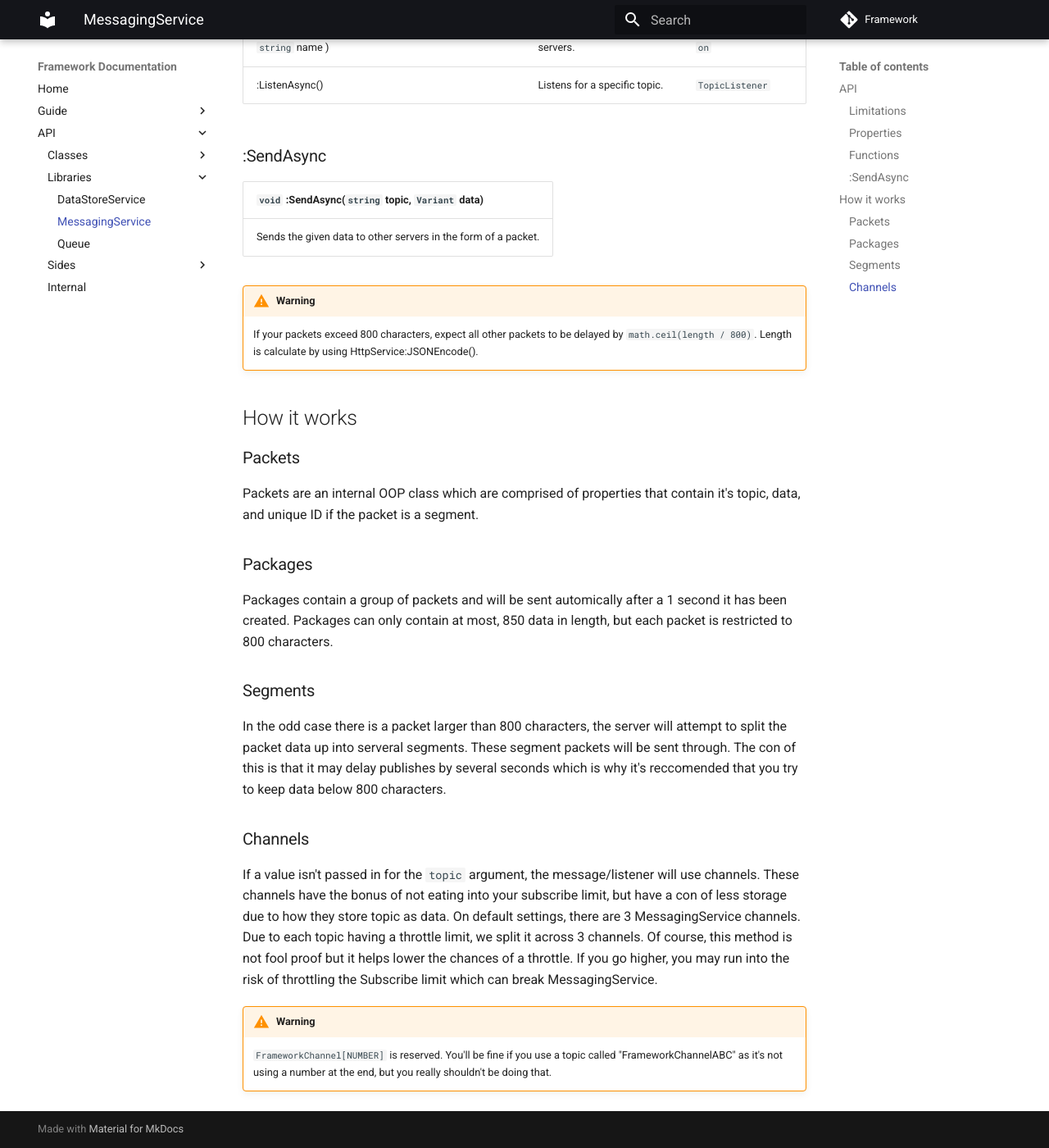
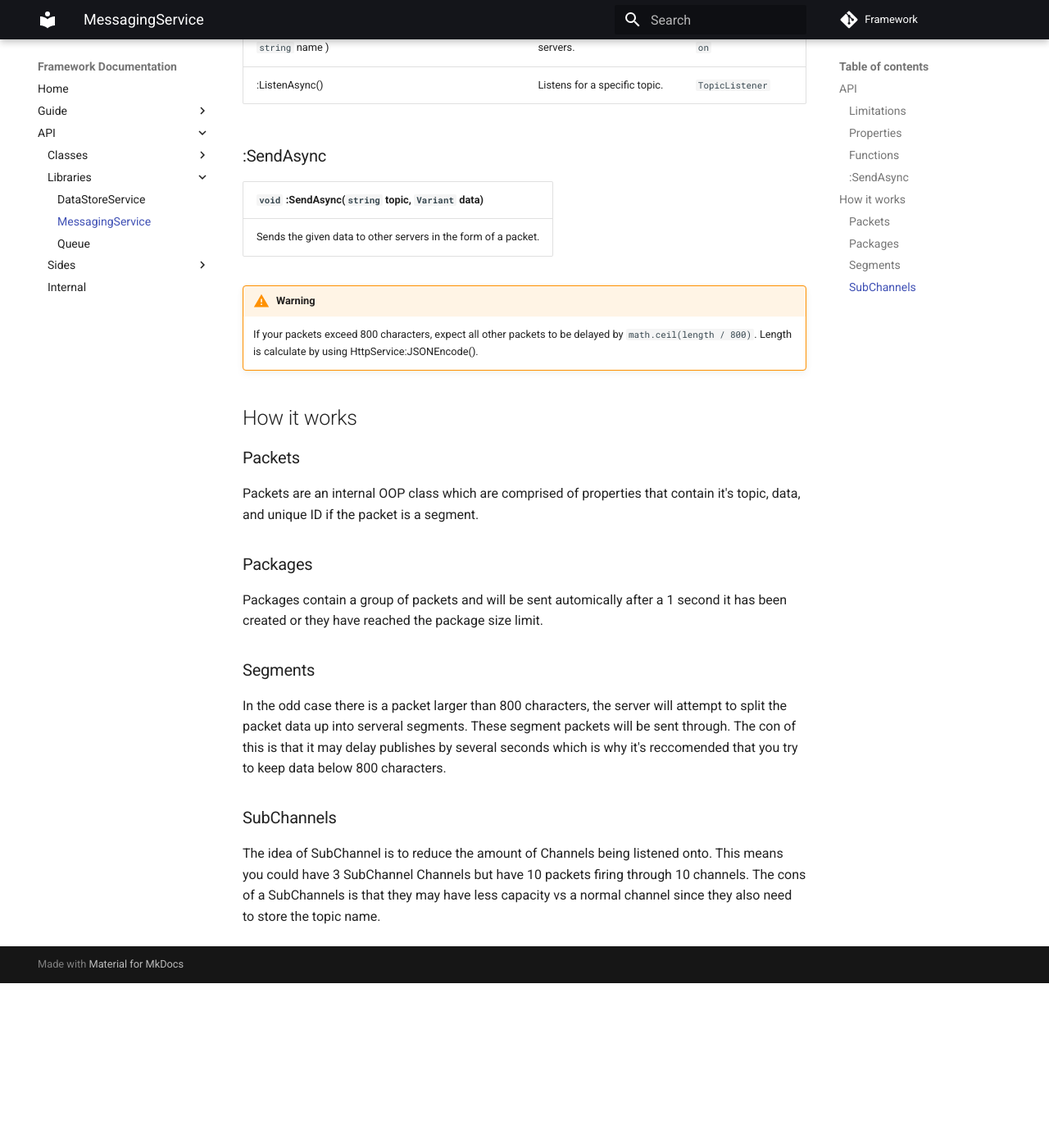
Before and after one commit to DontRevealMe/Framework, an MkDocs documentation site: the page built from docs/API/Libraries/MessagingService.md, in a window 1280 px wide and 1400 px high, scrolled down 853 px. Shown: the whole window at 82% size. Built offline with MkDocs 1.6.1 and Material for MkDocs 9.7.7, drawn with Linux system fonts in a browser that asks for light colours; comment, search, counter and statistics services are not loaded; old or Windows-style settings are respelled for this version of MkDocs; after the commit the page ends 2052 px from its top, so only the background shows below that.

Commit message:
Update MessagingService.md

```diff
--- a/docs/API/Libraries/MessagingService.md
+++ b/docs/API/Libraries/MessagingService.md
@@ -44,18 +44,14 @@ Packets are an internal OOP class which are comprised of properties that contain
 
 ### Packages
 
-Packages contain a group of packets and will be sent automically after a 1 second it has been created. Packages can only contain at most, 850 data in length, but each packet is restricted to 800 characters.
+Packages contain a group of packets and will be sent automically after a 1 second it has been created or they have reached the package size limit.
 
 ### Segments
 
 In the odd case there is a packet larger than 800 characters, the server will attempt to split the packet data up into serveral segments. These segment packets will be sent through.
 The con of this is that it may delay publishes by several seconds which is why it's reccomended that you try to keep data below 800 characters.
 
-### Channels
+### SubChannels
 
-If a value isn't passed in for the ``topic`` argument, the message/listener will use channels. These channels have the bonus of not eating into your subscribe limit, but have a con of less storage due to how they store topic as data.
-On default settings, there are 3 MessagingService channels. Due to each topic having a throttle limit, we split it across 3 channels. Of course, this method is not fool proof but it helps lower the chances of a throttle.
-If you go higher, you may run into the risk of throttling the Subscribe limit which can break MessagingService.
-
-!!! Warning
-    ``FrameworkChannel[NUMBER]`` is reserved. You'll be fine if you use a topic called "FrameworkChannelABC" as it's not using a number at the end, but you really shouldn't be doing that.
+The idea of SubChannel is to reduce the amount of Channels being listened onto. This means you could have 3 SubChannel Channels but have 10 packets firing through 10 channels.
+The cons of a SubChannels is that they may have less capacity vs a normal channel since they also need to store the topic name.
```
